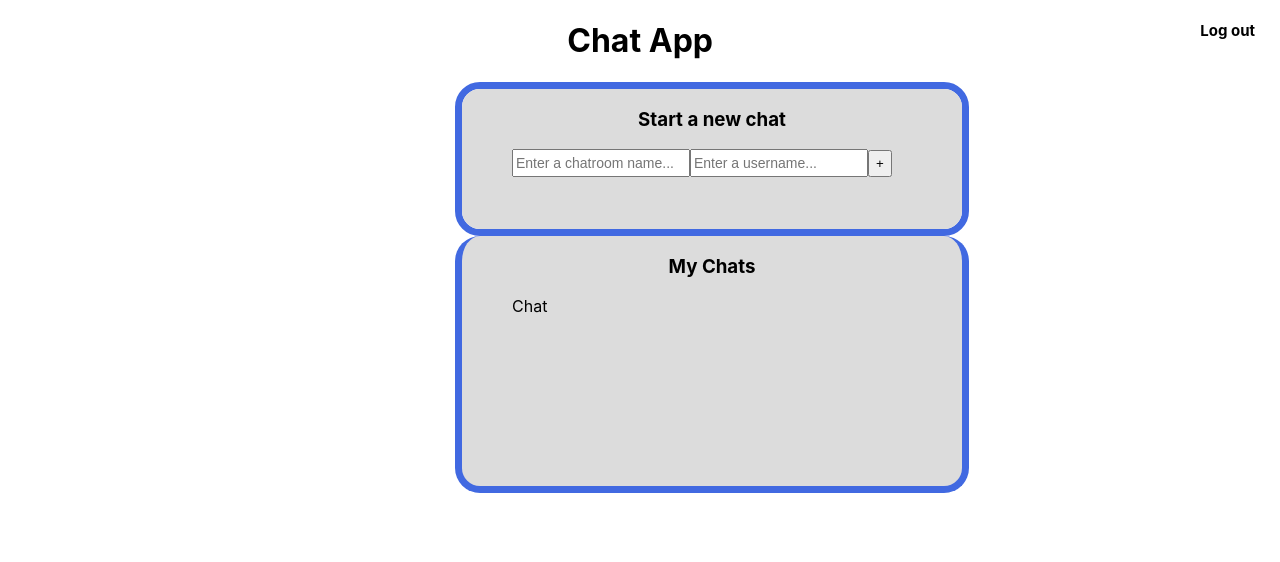
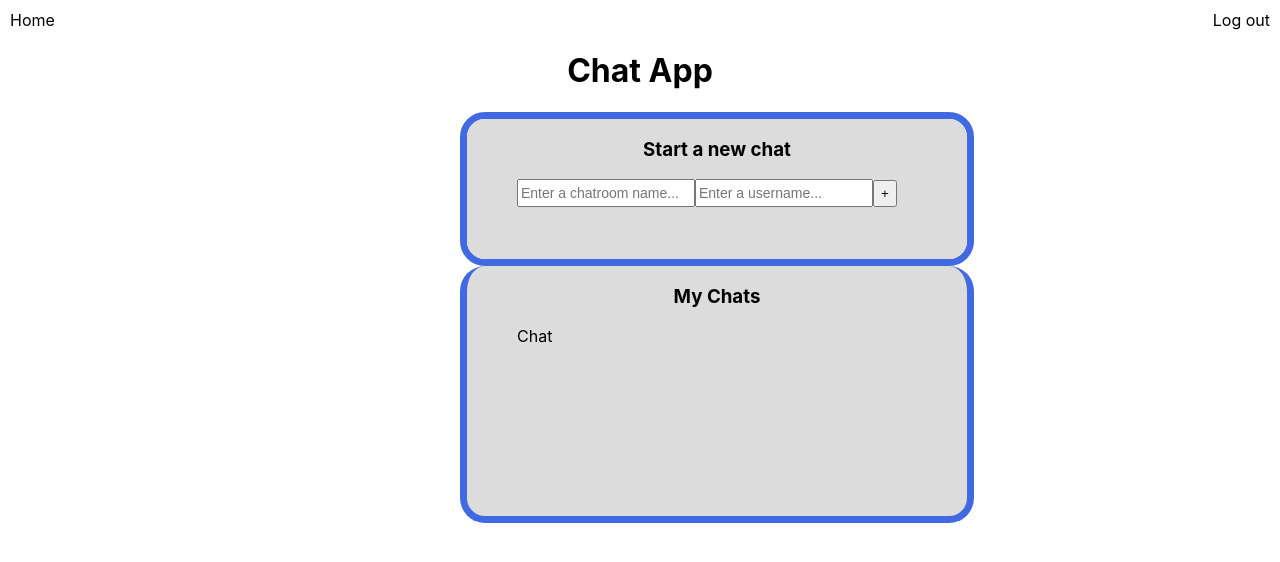
Before and after one commit to akienzle32/chat, a React (Create React App) app: page / in a window 1280 px wide. Shown: the top 562 px of the page. Built offline with nearby package versions, Linux system fonts and the light colour scheme.

Commit message:
added nav bar

```diff
--- a/src/App.css
+++ b/src/App.css
@@ -1,9 +1,11 @@
-h1 {
-  padding-left: 50px;
-}
 
 a:hover {
   background: #B0C4DE;
+}
+
+.nav-bar {
+  margin: 10px;
+
 }
 
 .container-title {
@@ -19,7 +21,7 @@ a:hover {
   background-color: #DCDCDC;
   border: 7px solid #4169E1;
   border-radius: 25px;
-  margin-left: 455px;
+  margin-left: 460px;
   overflow: scroll;
 }
 
@@ -29,7 +31,7 @@ a:hover {
   border-right: 7px solid #4169E1;
   border-bottom: 7px solid #4169E1;
   border-radius: 25px;
-  margin-left: 455px;
+  margin-left: 460px;
   overflow: scroll;
 }
 
@@ -39,6 +41,15 @@ a:hover {
 
 .chat-title {
   text-align: center;
+}
+
+#home-link {
+  float: left;
+  margin-left: 5px;
+}
+
+#logout {
+  float: right;
 }
 
 #start-chat {
@@ -91,21 +102,12 @@ a:hover {
   font-size: 18px;
 }
 
-#logout {
-  float: right;
-  font-size: 15px;
-  color:  black;
-  margin-right: 25px;
-  text-decoration: none
-}
-
 #enter-user {
   height: 25px;
   font-size: 15px;
 }
 
 #home-title {
-  padding-left: 80px;
   text-align: center;
 }
 
--- a/src/ChatRoom.jsx
+++ b/src/ChatRoom.jsx
@@ -1,4 +1,5 @@
 import React from 'react';
+import { Link } from 'react-router-dom';
 import './App.css';
 
 export class ChatRoom extends React.Component {
@@ -135,10 +136,11 @@ export class ChatRoom extends React.Component {
 	render() {
 	  	  return (
 			<div>
-		  	  <div className="upper-container">
-			  	<a className="link" id="logout" href="http://127.0.0.1:8000/accounts/logout"><b>Log out</b></a>
-			  	<h1 className="chat-title">Chat App</h1>
+		  	  <div className="nav-bar">
+		  	  	<Link className="link" to="/">Home</Link>
+			  	<a className="link" id="logout" href="http://127.0.0.1:8000/accounts/logout">Log out</a>
 		  	  </div>
+		  	  <div><h1 className="chat-title">Chat</h1></div>
 		  	  <div className="lower-container">
 			  	<div id="ptc-list">
 			      <p>Participants:</p>
--- a/src/Home.jsx
+++ b/src/Home.jsx
@@ -7,10 +7,11 @@ export class Home extends React.Component {
   render() {
   	return (
   	  <div>
-  		<div>
-	  	  <a id="logout" href="http://127.0.0.1:8000/accounts/logout"><b>Log out</b></a>
-	  	  <h1 id="home-title">Chat App</h1>
+  		<div className="nav-bar">
+  		  <Link className="link" to="/">Home</Link>
+	  	  <a className="link" id="logout" href="http://127.0.0.1:8000/accounts/logout">Log out</a>
 		</div>
+		<div><h1 id="home-title">Chat App</h1></div>
 
 		<div className="top-box" id="start-chat">
     	  <h3 className="container-title">Start a new chat</h3>
```
